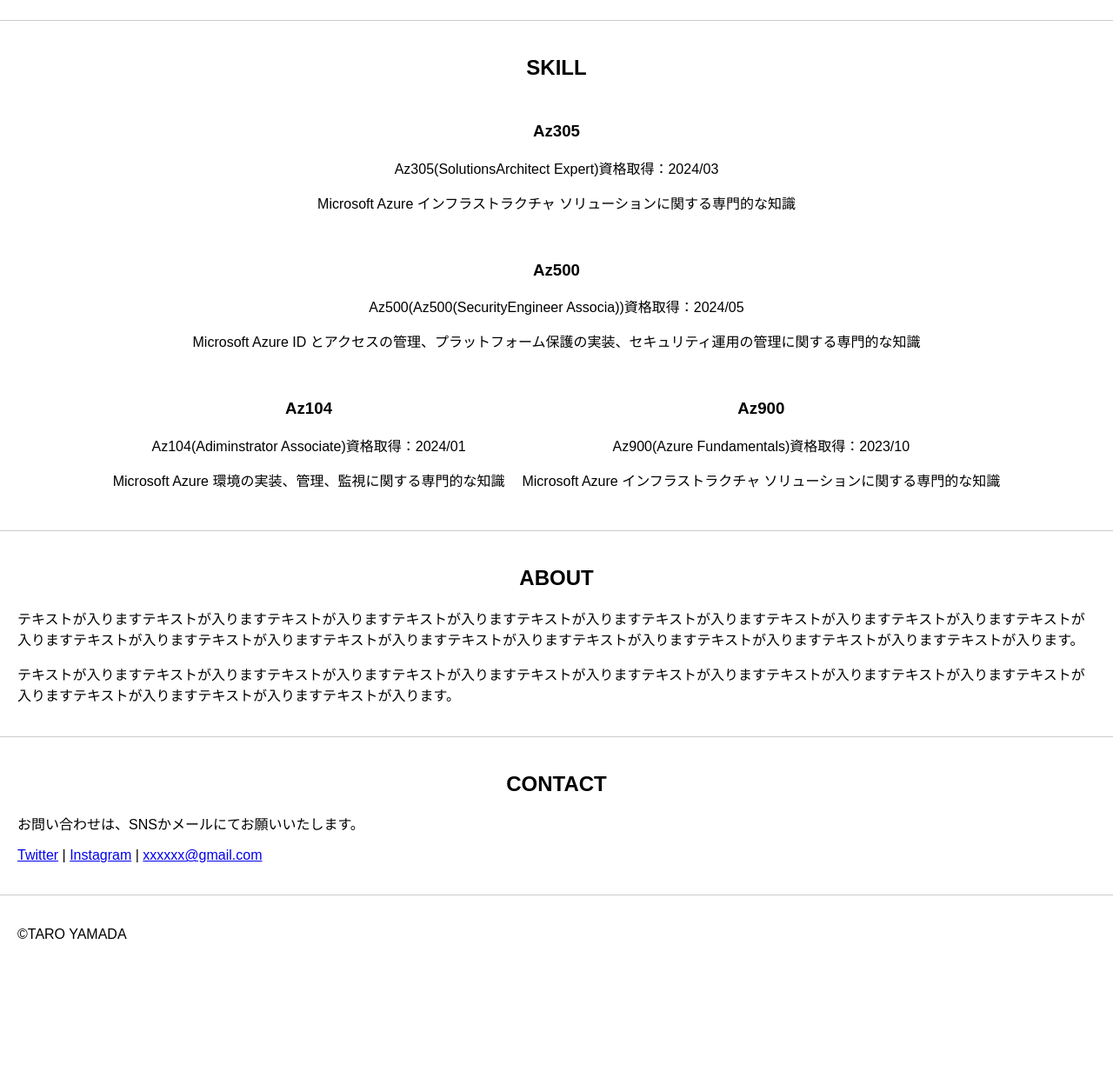
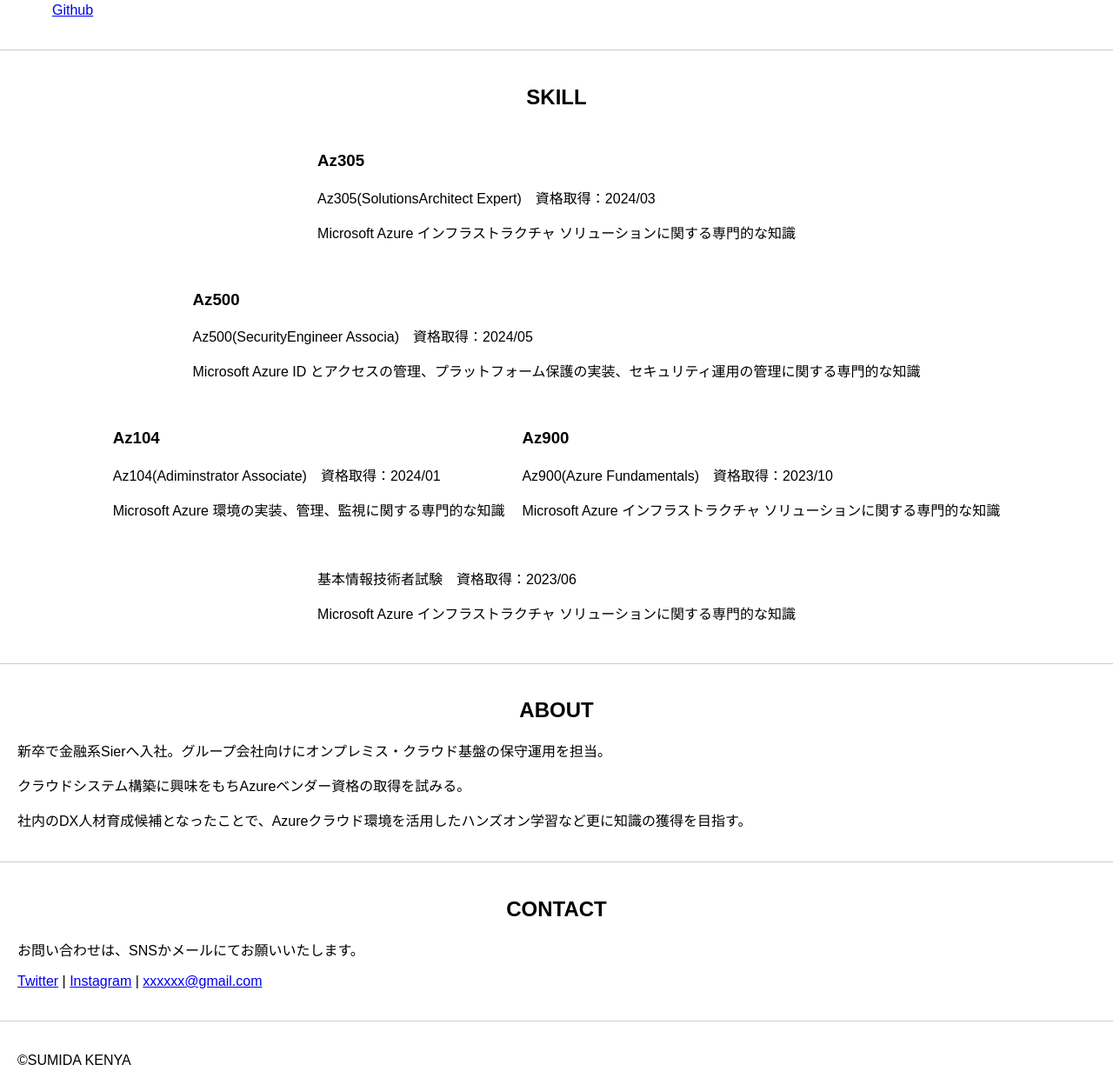
Before and after one commit to ksumida-kenya/portfolio, a plain HTML site: page index.html in a window 1280 px wide. Shown: the part 361-1593 px from the top of the page at 87% size. Before the commit the page ends 1481 px from the top, so only its background shows below. Drawn offline with Linux system fonts and the light colour scheme.

Commit message:
Update index.html

```diff
--- a/index.html
+++ b/index.html
@@ -14,14 +14,21 @@
         section { border-bottom: 1px solid #ccc; }
         h2 { text-align: center; }
         .skill { display: flex; flex-wrap: wrap; justify-content: center; }
-        .skill div { margin: 10px; text-align: center; }
+        .skill div { margin: 10px;  }
+
+        .Az305 div { margin: 10px; text-align: center; }
+        .Az500 div { margin: 10px; text-align: center; }
+        .Az104 div { margin: 10px; text-align: center; }
+        .Az900 div { margin: 10px; text-align: center; }
+        .Basic div { margin: 10px; text-align: center; }
+
         .contact { text-align: center; }
     </style>
 </head>
 <body>
     <header>
         <h1>SUMIDA KENYA</h1>
-        <p>Microsoft Azureを活用したクラウドインフラストラクチャの設計・構築・運用に携わっています。</p>
+        <p>Microsoft Azureを活用したオンプレミス・クラウドインフラストラクチャの設計・構築・運用に携わる2年目のSE</p>
         <nav>
             <ul>
                 <li><a href="#works">WORKS</a></li>
@@ -38,30 +45,36 @@
             <li> Design / Coding(Responsive)</li>
             <li>小規模なオンライン小売業者のためのAzureインフラストラクチャ Azure(IaaS)</li>
             <li>図鑑Webアプリケーション Azure(PaaS)</li>
+            <p><a href="https://github.com/ksumida-kenya/portfolio">Github</a></p>
         </ul>
     </section>
 
     <section id="skill">
         <h2>SKILL</h2>
         <div class="skill">
-            <div>
+            <div class="Az305">
                 <h3>Az305</h3>
-                <p>Az305(SolutionsArchitect Expert)資格取得：2024/03</p>
+                <p>Az305(SolutionsArchitect Expert)　資格取得：2024/03</p>
                 <p>Microsoft Azure インフラストラクチャ ソリューションに関する専門的な知識</p>
             </div>
-            <div>
+            <div class="Az500">
                 <h3>Az500</h3>
-                <p>Az500(Az500(SecurityEngineer Associa))資格取得：2024/05</p>
+                <p>Az500(SecurityEngineer Associa)　資格取得：2024/05</p>
                 <p>Microsoft Azure ID とアクセスの管理、プラットフォーム保護の実装、セキュリティ運用の管理に関する専門的な知識</p>
             </div>
-            <div>
+            <div class="Az104">
                 <h3>Az104</h3>
-                <p>Az104(Adiminstrator Associate)資格取得：2024/01</p>
+                <p>Az104(Adiminstrator Associate)　資格取得：2024/01</p>
                 <p>Microsoft Azure 環境の実装、管理、監視に関する専門的な知識</p>
             </div>
-            <div>
+            <div class="Az900">
                 <h3>Az900</h3>
-                <p>Az900(Azure Fundamentals)資格取得：2023/10</p>
+                <p>Az900(Azure Fundamentals)　資格取得：2023/10</p>
+                <p>Microsoft Azure インフラストラクチャ ソリューションに関する専門的な知識</p>
+            </div>
+            <div class="Basic">
+                <h3></h3>
+                <p>基本情報技術者試験　資格取得：2023/06</p>
                 <p>Microsoft Azure インフラストラクチャ ソリューションに関する専門的な知識</p>
             </div>
         </div>
@@ -69,8 +82,9 @@
 
     <section id="about">
         <h2>ABOUT</h2>
-        <p>テキストが入りますテキストが入りますテキストが入りますテキストが入りますテキストが入りますテキストが入りますテキストが入りますテキストが入りますテキストが入りますテキストが入りますテキストが入りますテキストが入りますテキストが入りますテキストが入りますテキストが入りますテキストが入りますテキストが入ります。</p>
-        <p>テキストが入りますテキストが入りますテキストが入りますテキストが入りますテキストが入りますテキストが入りますテキストが入りますテキストが入りますテキストが入りますテキストが入りますテキストが入りますテキストが入ります。</p>
+        <p>新卒で金融系Sierへ入社。グループ会社向けにオンプレミス・クラウド基盤の保守運用を担当。</p>
+        <p>クラウドシステム構築に興味をもちAzureベンダー資格の取得を試みる。</p>
+        <p>社内のDX人材育成候補となったことで、Azureクラウド環境を活用したハンズオン学習など更に知識の獲得を目指す。</p>
     </section>
 
     <section id="contact">
@@ -80,7 +94,7 @@
     </section>
 
     <footer>
-        <p>©TARO YAMADA</p>
+        <p>©SUMIDA KENYA</p>
     </footer>
 </body>
 </html>
```
